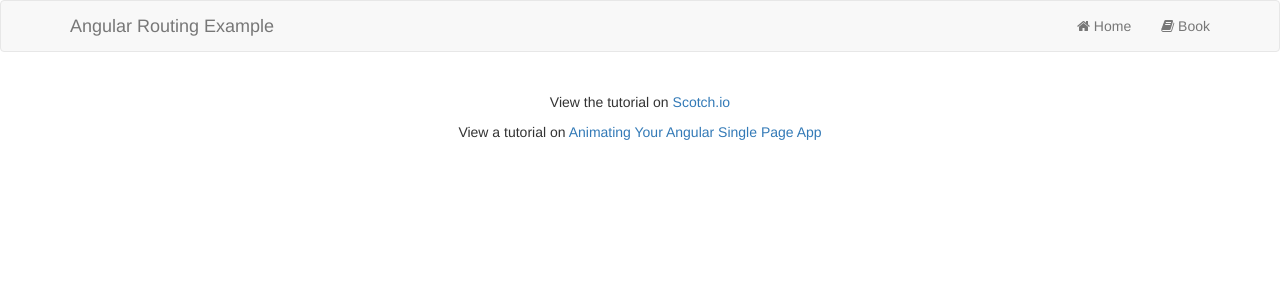
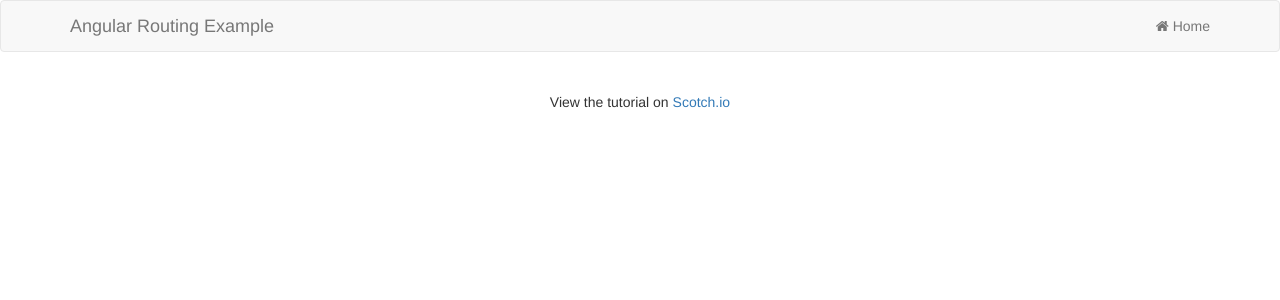
Before and after one commit to xeroz/crud-django, a Django app: template templates/layouts/base.html in a window 1280 px wide. Shown: the top 300 px of the page. Run offline with Django 3.2, Linux system fonts and the light colour scheme; the template is opened without the code that fills it, so the values that code supplies are empty; some libraries are stand-ins or nearby versions.

Commit message:
add urls

```diff
--- a/templates/layouts/base.html
+++ b/templates/layouts/base.html
@@ -13,8 +13,7 @@
                 <a class="navbar-brand" href="#">Angular Routing Example</a>
             </div>
             <ul class="nav navbar-nav navbar-right">
-                <li><a href="#"><i class="fa fa-home"></i> Home</a></li>
-                <li><a href="#"><i class="fa fa-book"></i> Book</a></li>
+                <li><a href="{% url 'index' %}"><i class="fa fa-home"></i> Home</a></li>
             </ul>
         </div>
     </nav>
@@ -27,8 +26,7 @@
 
     <footer class="text-center">
         <di class="row">
-            <p>View the tutorial on <a href="http://scotch.io/tutorials/javascript/single-page-apps-with-angularjs-routing-and-templating">Scotch.io</a></p>
-            <p>View a tutorial on <a href="http://scotch.io/tutorials/javascript/animating-angularjs-apps-ngview">Animating Your Angular Single Page App</a></p>
+            <p>View the tutorial on <a href="#">Scotch.io</a></p>
         </di>
     </footer>
 </body>
```
